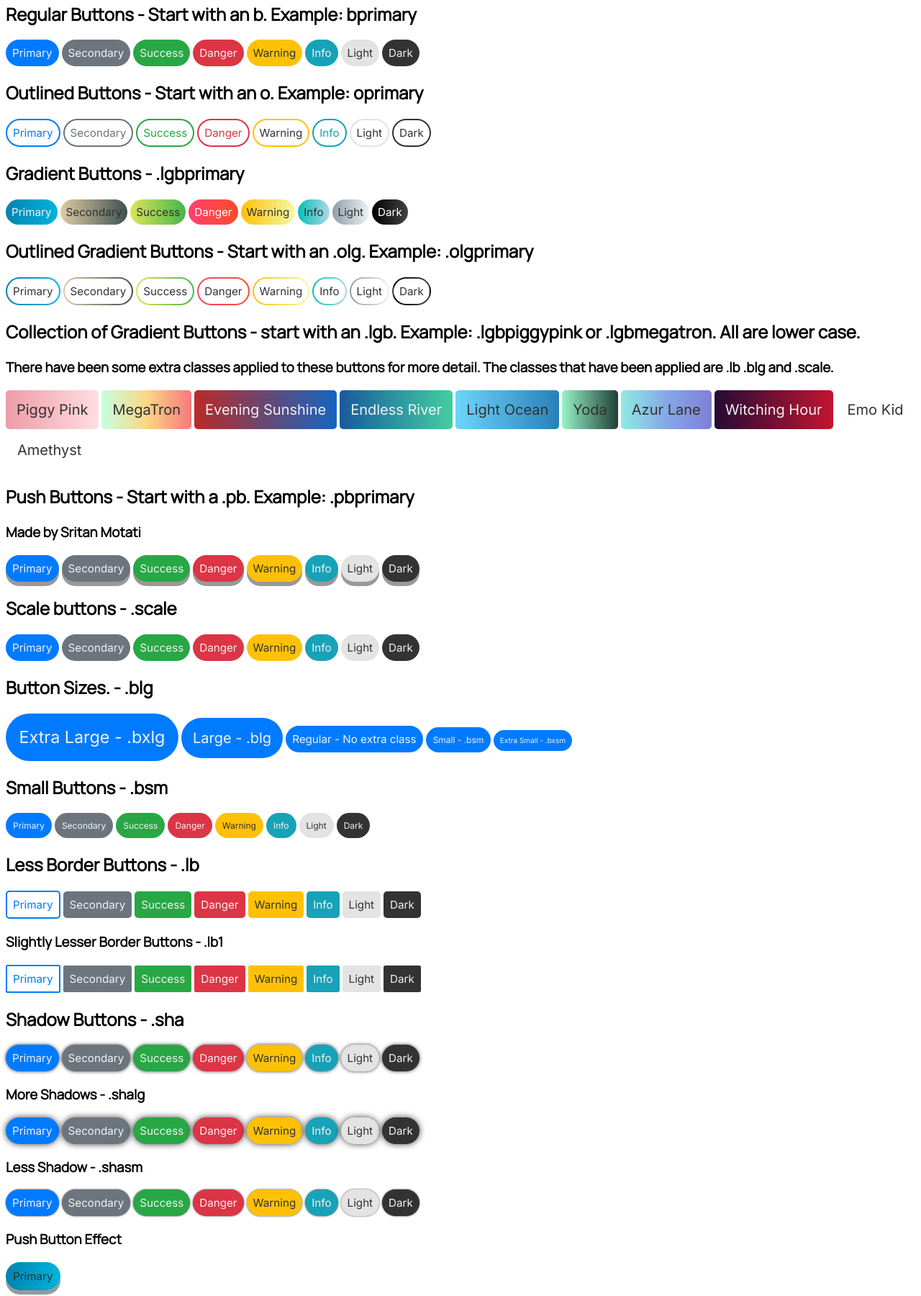
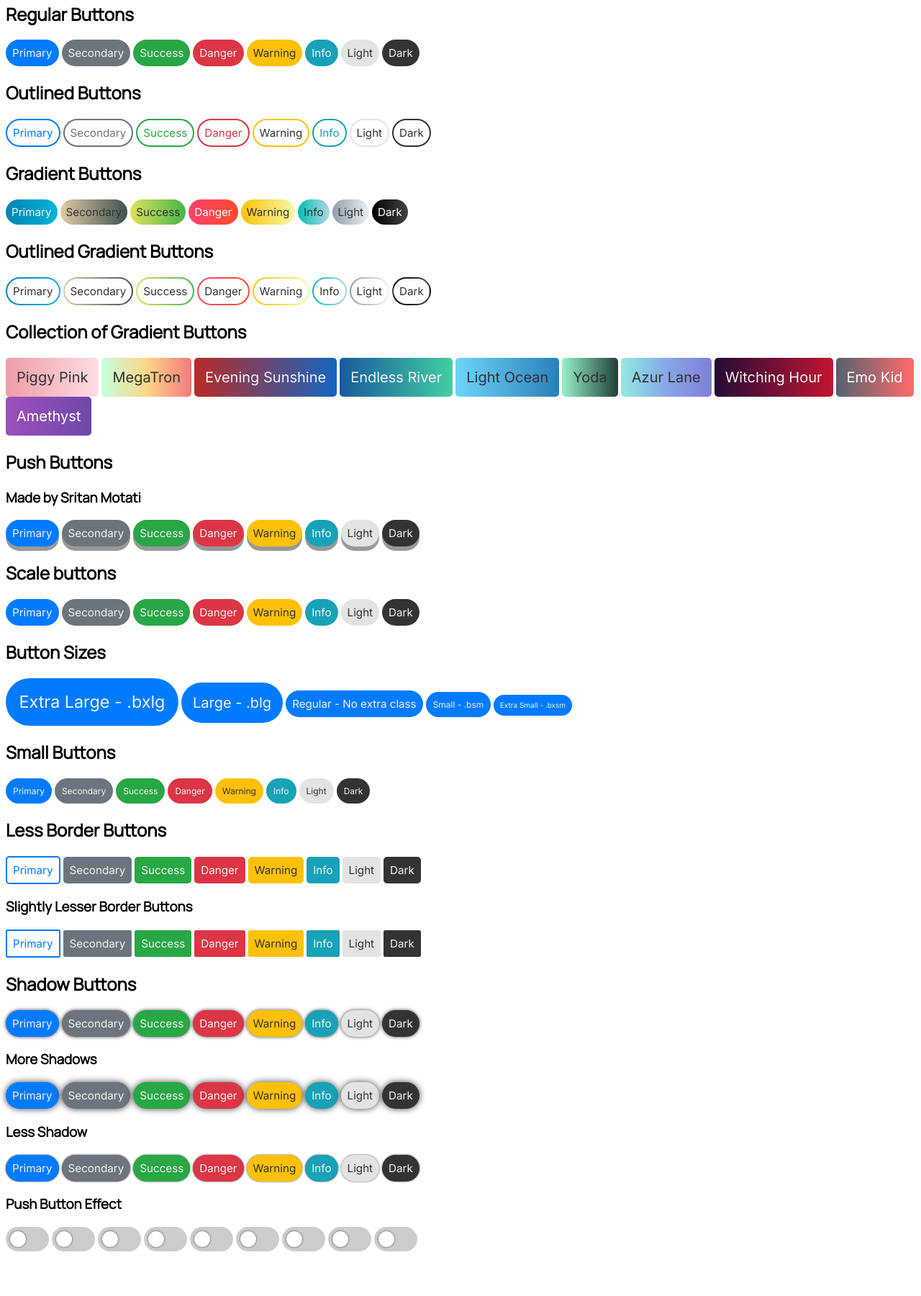
Before and after one commit to realtechnerd/button.css, a plain HTML site: page index.html in a window 1280 px wide. Shown: the part 202-2002 px from the top of the page at 72% size. After the commit the page ends 1948 px from the top, so only its background shows below. Drawn offline with Linux system fonts and the light colour scheme.

Commit message:
Switches!

```diff
--- a/index.html
+++ b/index.html
@@ -18,7 +18,7 @@
         <br>
         Put this in the main CSS file: @import url(https://realtechnerd.github.io/button.css/style.css)
     </code>
-    <h2>Regular Buttons - Start with an b. Example: bprimary</h2>
+    <h2>Regular Buttons</h2>
     <a class="bprimary" href="https://realtechnerd.github.io">Primary</a>
     <button class="bsecondary">Secondary</button>
     <button class="bsuccess">Success</button>
@@ -28,7 +28,7 @@
     <button class="blight">Light</button>
     <button class="bdark">Dark</button>
 
-    <h2>Outlined Buttons - Start with an o. Example: oprimary</h2>
+    <h2>Outlined Buttons</h2>
     <button class="oprimary">Primary</button>
     <button class="osecondary">Secondary</button>
     <button class="osuccess">Success</button>
@@ -38,7 +38,7 @@
     <button class="olight">Light</button>
     <button class="odark">Dark</button>
 
-    <h2>Gradient Buttons - .lgbprimary</h2>
+    <h2>Gradient Buttons</h2>
     <button class="lgbprimary">Primary</button>
     <button class="lgbsecondary">Secondary</button>
     <button class="lgbsuccess">Success</button>
@@ -48,7 +48,7 @@
     <button class="lgblight">Light</button>
     <button class="lgbdark">Dark</button>
 
-    <h2>Outlined Gradient Buttons - Start with an .olg. Example: .olgprimary</h2>
+    <h2>Outlined Gradient Buttons</h2>
     <button class="olgprimary">Primary</button>
     <button class="olgsecondary">Secondary</button>
     <button class="olgsuccess">Success</button>
@@ -58,8 +58,7 @@
     <button class="olglight">Light</button>
     <button class="olgdark">Dark</button>
 
-    <h2>Collection of Gradient Buttons - start with an .lgb. Example: .lgbpiggypink or .lgbmegatron. All are lower case.</h2>
-    <h3>There have been some extra classes applied to these buttons for more detail. The classes that have been applied are .lb .blg and .scale.</h3>
+    <h2>Collection of Gradient Buttons</h2>
     <button class="lgbpiggypink lb blg scale">Piggy Pink</button>
     <button class="lgbmegatron lb blg scale">MegaTron</button>
     <button class='lgbeveningsunshine lb blg scale'>Evening Sunshine</button>
@@ -71,7 +70,7 @@
     <button class="lgbemokid lb blg scale">Emo Kid</button>
     <button class="lgbamethyst lb blg scale">Amethyst</button>
 
-    <h2>Push Buttons - Start with a .pb. Example: .pbprimary</h2>
+    <h2>Push Buttons</h2>
     <h3>Made by Sritan Motati</h3>
     <button class="pbprimary">Primary</button>
     <button class="pbsecondary">Secondary</button>
@@ -82,7 +81,7 @@
     <button class="pblight">Light</button>
     <button class="pbdark">Dark</button>
 
-    <h2>Scale buttons - .scale</h2>
+    <h2>Scale buttons</h2>
     <button class="bprimary scale">Primary</button>
     <button class="bsecondary scale">Secondary</button>
     <button class="bsuccess scale">Success</button>
@@ -92,14 +91,14 @@
     <button class="blight scale">Light</button>
     <button class="bdark scale">Dark</button>
 
-    <h2>Button Sizes. - .blg</h2>
+    <h2>Button Sizes</h2>
     <button class="bprimary bxlg">Extra Large - .bxlg</button>
     <button class="bprimary blg">Large - .blg</button>
     <button class="bprimary">Regular - No extra class</button>
     <button class="bprimary bsm">Small - .bsm</button>
     <button class="bprimary bxsm">Extra Small - .bxsm</button>
 
-    <h2>Small Buttons - .bsm</h2>
+    <h2>Small Buttons</h2>
     <button class="bprimary bsm">Primary</button>
     <button class="bsecondary bsm">Secondary</button>
     <button class="bsuccess bsm">Success</button>
@@ -109,7 +108,7 @@
     <button class="blight bsm">Light</button>
     <button class="bdark bsm">Dark</button>
 
-    <h2>Less Border Buttons - .lb</h2>
+    <h2>Less Border Buttons</h2>
     <button class="oprimary lb">Primary</button>
     <button class="bsecondary lb">Secondary</button>
     <button class="bsuccess lb">Success</button>
@@ -119,7 +118,7 @@
     <button class="blight lb">Light</button>
     <button class="bdark lb">Dark</button>
 
-    <h3>Slightly Lesser Border Buttons - .lb1</h3>
+    <h3>Slightly Lesser Border Buttons</h3>
     <button class="oprimary lb1">Primary</button>
     <button class="bsecondary lb1">Secondary</button>
     <button class="bsuccess lb1">Success</button>
@@ -129,7 +128,7 @@
     <button class="blight lb1">Light</button>
     <button class="bdark lb1">Dark</button>
 
-    <h2>Shadow Buttons - .sha</h2>
+    <h2>Shadow Buttons</h2>
     <button class="bprimary sha">Primary</button>
     <button class="bsecondary sha">Secondary</button>
     <button class="bsuccess sha">Success</button>
@@ -139,7 +138,7 @@
     <button class="blight sha">Light</button>
     <button class="bdark sha">Dark</button>
 
-    <h3>More Shadows - .shalg</h3>
+    <h3>More Shadows</h3>
     <button class="bprimary shalg">Primary</button>
     <button class="bsecondary shalg">Secondary</button>
     <button class="bsuccess shalg">Success</button>
@@ -149,7 +148,7 @@
     <button class="blight shalg">Light</button>
     <button class="bdark shalg">Dark</button>
 
-    <h3>Less Shadow - .shasm</h3>
+    <h3>Less Shadow</h3>
     <button class="bprimary shasm">Primary</button>
     <button class="bsecondary shasm">Secondary</button>
     <button class="bsuccess shasm">Success</button>
@@ -160,6 +159,44 @@
     <button class="bdark shasm">Dark</button>
 
     <h3>Push Button Effect</h3>
-    <button class="pb olgprimary">Primary</button>
+    <label class="switch">
+        <input type="checkbox">
+        <span class="slider"></span>
+    </label>
+
+    <label class="switch">
+        <input type="checkbox">
+        <span class="sprimary"></span>
+    </label>
+    <label class="switch">
+        <input type="checkbox">
+        <span class="ssecondary"></span>
+    </label>
+    <label class="switch">
+        <input type="checkbox">
+        <span class="ssuccess"></span>
+    </label>
+    <label class="switch">
+        <input type="checkbox">
+        <span class="sdanger"></span>
+    </label>
+    <label class="switch">
+        <input type="checkbox">
+        <span class="swarning"></span>
+    </label>
+    <label class="switch">
+        <input type="checkbox">
+        <span class="sinfo"></span>
+    </label>
+
+    <label class="switch">
+        <input type="checkbox">
+        <span class="slight"></span>
+    </label>
+    <label class="switch">
+        <input type="checkbox">
+        <span class="sdark"></span>
+    </label>
+
 </body>
 </html>
--- a/style.scss
+++ b/style.scss
@@ -184,7 +184,6 @@ a.b:hover {
 	);
     border: none;
     color: #f1f1f1;
-    transition: all 0.3s cubic-bezier(.25,.8,.25,1);
 }
 
 .lgbprimary:hover {
@@ -314,7 +313,12 @@ a.b:hover {
     color: #fff;
 }
 /* OUTLINED GRADIENT BUTTONS */
+.opb {
+    border-bottom: 6px #000 solid;
+}
 .olg {
+    @extend .opb;
+    @extend .b;
     border: solid 2px transparent;
     box-shadow: 2px 1000px 1px white inset;
     background: linear-gradient(rgba(255, 255, 255, 0), rgba(255, 255, 255, 0));
@@ -326,6 +330,7 @@ a.b:hover {
 .olgprimary {
     @extend .b;
     @extend .olg;
+    @extend .opb;
     background: linear-gradient(
 		to right,
 		#0083b0,
@@ -618,13 +623,43 @@ a.b:hover {
         #240b36,
     );
 }
-
+.lgbemokid {
+    background: linear-gradient(
+        to right,
+        #556270,
+        #ff6b6b
+    );
+    border: none;
+    color: #fff;
+}
+.lgbemokid:hover {
+    background: linear-gradient(
+        to left,
+        #556270,
+        #ff6b6b
+    );
+}
+.lgbamethyst {
+    background: linear-gradient(
+        to right,
+        #9d50bb,
+        #6e48aa
+    );
+    border: none;
+    color: #fff;
+}
+.lgbamethyst:hover {
+    background: linear-gradient(
+        to left,
+        #9d50bb,
+        #6e48aa
+    );
+}
 
 /* push buttons */
 .pb {
     @extend .b;
     box-shadow: 0 6px #999;
-    transition: 0.2s;
 }
 
 .pb:active {
@@ -812,3 +847,101 @@ a.b:hover {
     -moz-box-shadow: 0px 0px 2.5px 0px rgba(0,0,0,0.75);
     box-shadow: 0px 0px 2.5px 0px rgba(0,0,0,0.75);
 }
+
+/* toggle switches */
+.switch {
+  position: relative;
+  display: inline-block;
+  width: 60px;
+  height: 34px;
+}
+
+/* Hide default HTML checkbox */
+.switch input {
+  opacity: 0;
+  width: 0;
+  height: 0;
+}
+
+/* The slider */
+.slider {
+  position: absolute;
+  cursor: pointer;
+  top: 0;
+  left: 0;
+  right: 0;
+  bottom: 0;
+  border-radius: 100rem;
+  background-color: #ccc;
+  -webkit-transition: .4s;
+  transition: .4s;
+}
+
+.slider:before {
+  position: absolute;
+  content: "";
+  height: 22px;
+  width: 22px;
+  left: 6px;
+  bottom: 6px;
+  background-color: white;
+  transition: .3s;
+  border-radius: 100rem;
+  box-shadow: 0px 0px 2.5px 0px rgba(0,0,0,0.75);
+}
+
+input:checked + .slider {
+  background-color: #6edc5f;
+}
+
+input:checked + .slider:before {
+  transform: translateX(26px);
+}
+.sprimary {
+    @extend .slider;
+}
+input:checked + .sprimary {
+    background-color: #007bff;
+}
+.ssecondary {
+    @extend .slider;
+}
+input:checked + .ssecondary {
+    background-color: #6c757d;
+}
+.ssuccess {
+    @extend .slider;
+}
+input:checked + .ssuccess {
+    background-color: #28a745;
+}
+.sdanger {
+    @extend .slider;
+}
+input:checked + .sdanger {
+    background-color: #dc3545;
+}
+.swarning {
+    @extend .slider;
+}
+input:checked + .swarning {
+    background-color: #ffc107;
+}
+.sinfo {
+    @extend .slider;
+}
+input:checked + .sinfo {
+    background-color: #17a2b8;
+}
+.slight {
+    @extend .slider;
+}
+input:checked + .slight {
+    background-color: #e3e3e3;
+}
+.sdark {
+    @extend .slider;
+}
+input:checked + .sdark {
+    background-color: #333;
+}
```
Also changed, not shown: style.css, 1 other file.
